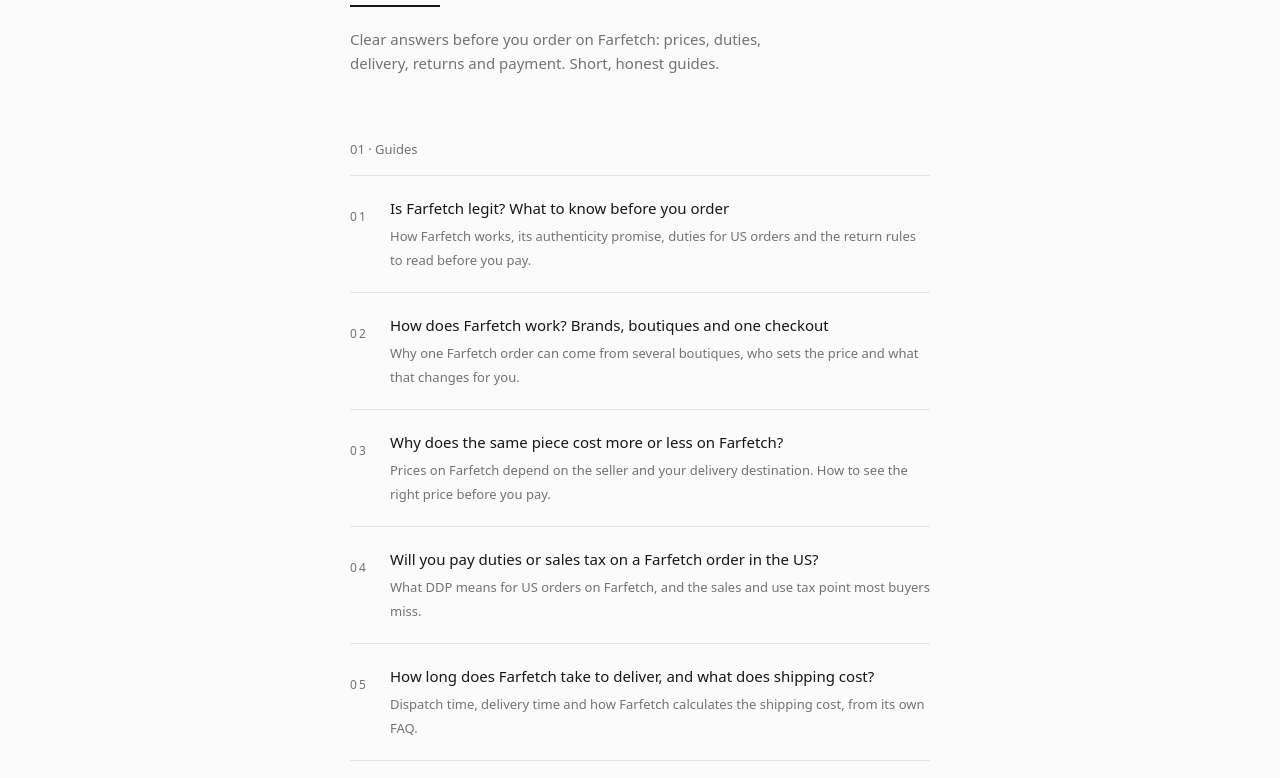
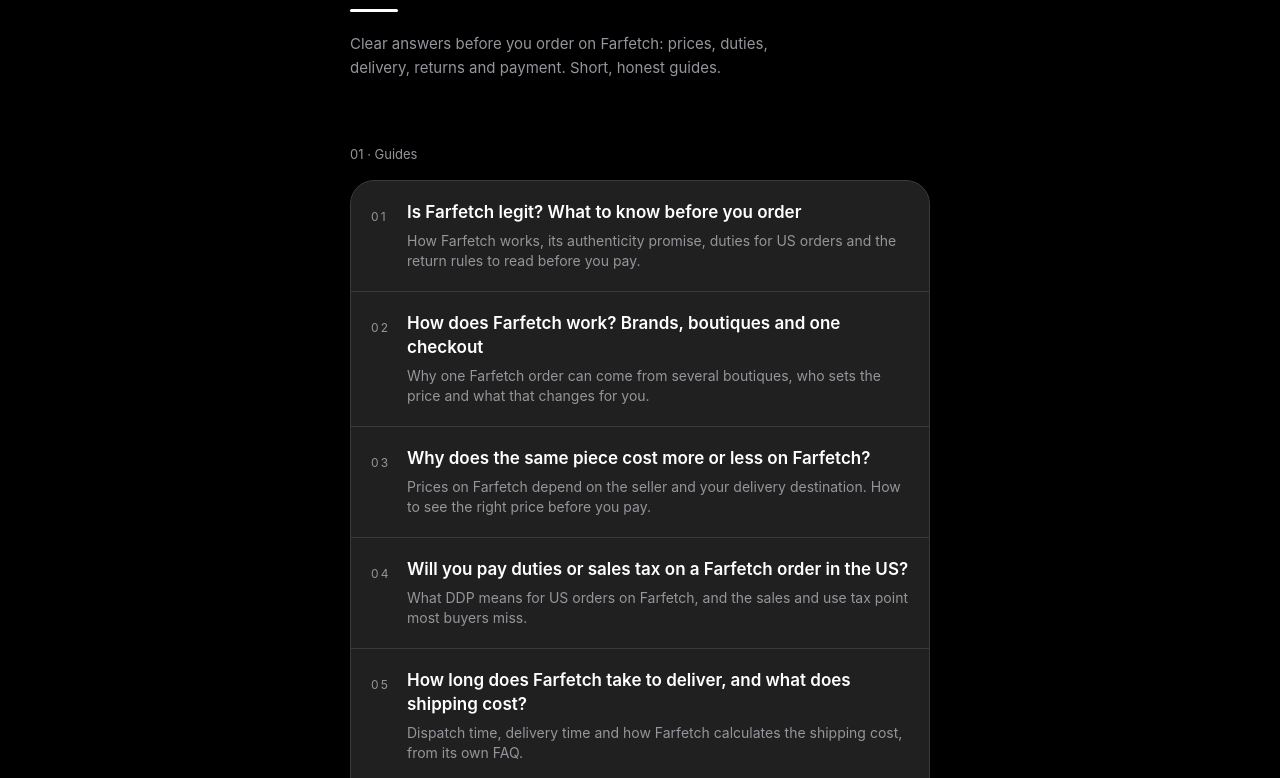
Before and after one commit to techonni/pieceworth, an Astro site: page / in a window 1280 px wide. Shown: the part 263-1041 px from the top of the page. Built offline with nearby package versions, Linux system fonts and the light colour scheme; Astro itself is replaced by a stand-in of ours.

Commit message:
New shared identity: black background, dark grey cards, white text; restyled drawer

```diff
--- a/src/components/GuideList.astro
+++ b/src/components/GuideList.astro
@@ -9,15 +9,15 @@ interface Props {
 const { lang } = Astro.props;
 ---
 
-<ul class="divide-y divide-line border-t border-b border-line">
+<ul class="divide-y divide-line overflow-hidden rounded-[24px] border border-line bg-surface-2">
   {
     guides[lang].map((guide, index) => (
       <li>
-        <a href={guidePath(lang, guide)} class="flex gap-5 py-5 hover:opacity-60">
-          <span class="w-5 shrink-0 pt-[9px] text-[12px] tracking-[0.18em] text-muted">{String(index + 1).padStart(2, "0")}</span>
+        <a href={guidePath(lang, guide)} class="group flex gap-4 px-5 py-5 transition-colors hover:bg-surface-3">
+          <span class="w-5 shrink-0 pt-[4px] text-[12px] tracking-[0.18em] text-muted">{String(index + 1).padStart(2, "0")}</span>
           <span>
-            <span class="text-[15px] font-medium leading-5">{guide.question}</span>
-            <span class="mt-1 block text-[13px] text-muted">{guide.summary}</span>
+            <span class="text-[17px] font-semibold leading-[22px] group-hover:underline group-hover:underline-offset-4">{guide.question}</span>
+            <span class="mt-1.5 block text-[14px] leading-5 text-muted">{guide.summary}</span>
           </span>
         </a>
       </li>
--- a/src/components/GuidesIndex.astro
+++ b/src/components/GuidesIndex.astro
@@ -13,6 +13,6 @@ const t = ui[lang];
 
 <Base lang={lang} title={t.guidesTitle} description={t.guidesDescription} alternates={pageAlternates("guides")} crumbs={[{ label: t.guides }]}>
   <h1 class="pt-6 text-[26px] font-semibold leading-8 tracking-[-0.015em]">{t.guidesTitle}</h1>
-  <div class="mt-6 h-[2px] w-[90px] bg-ink" aria-hidden="true"></div>
+  <div class="mt-6 h-[3px] w-[48px] rounded-full bg-ink" aria-hidden="true"></div>
   <div class="mt-8"><GuideList lang={lang} /></div>
 </Base>
--- a/src/components/HomePage.astro
+++ b/src/components/HomePage.astro
@@ -15,7 +15,7 @@ const [before, word, after] = t.heroTitle;
 <Base lang={lang} alternates={pageAlternates("home")}>
   <section class="pt-10 pb-16">
     <h1 class="text-[26px] font-semibold leading-8 tracking-[-0.015em]">{before}{word}{after}</h1>
-    <div class="mt-6 h-[2px] w-[90px] bg-ink" aria-hidden="true"></div>
+    <div class="mt-6 h-[3px] w-[48px] rounded-full bg-ink" aria-hidden="true"></div>
     <p class="mt-5 max-w-md text-muted">{t.heroText}</p>
   </section>
 
--- a/src/components/TextPage.astro
+++ b/src/components/TextPage.astro
@@ -56,7 +56,7 @@ const text = {
 
 <Base lang={lang} title={text.title} description={text.description} alternates={pageAlternates(page)} crumbs={[{ label: text.title }]}>
   <h1 class="pt-6 text-[26px] font-semibold leading-8 tracking-[-0.015em]">{text.title}</h1>
-  <div class="mt-6 h-[2px] w-[90px] bg-ink" aria-hidden="true"></div>
+  <div class="mt-6 h-[3px] w-[48px] rounded-full bg-ink" aria-hidden="true"></div>
   <div class="prose-text mt-8">
     {text.body.map((paragraph) => <p set:html={paragraph} />)}
   </div>
--- a/src/layouts/Base.astro
+++ b/src/layouts/Base.astro
@@ -89,7 +89,7 @@ const switcher = (["en", "fr"] as const).map((code) => ({
           <a href={paths.home[lang]} class="text-[15px] font-semibold tracking-[-0.01em]">{siteName}</a>
           <button
             type="button"
-            class="-my-1.5 -mr-2 flex h-9 w-9 items-center justify-center rounded-md text-ink hover:bg-black/[0.04] focus-visible:outline-2 focus-visible:outline-offset-2 focus-visible:outline-ink"
+            class="-my-1.5 flex h-10 w-10 items-center justify-center rounded-full border border-line bg-surface-2 text-ink transition-colors hover:bg-surface-3 focus-visible:outline-2 focus-visible:outline-offset-2 focus-visible:outline-ink"
             aria-expanded="false"
             aria-controls="site-menu"
             aria-label="Menu"
@@ -104,7 +104,7 @@ const switcher = (["en", "fr"] as const).map((code) => ({
     <!-- Side drawer: slides in from the right, full height, over a dimmed page. -->
     <div id="site-menu" hidden class="group/drawer fixed inset-0 z-50" data-menu-drawer>
       <div
-        class="absolute inset-0 bg-black/20 opacity-0 transition-opacity duration-300 ease-out group-data-[open]/drawer:opacity-100 motion-reduce:transition-none"
+        class="absolute inset-0 bg-black/60 opacity-0 backdrop-blur-[2px] transition-opacity duration-300 ease-out group-data-[open]/drawer:opacity-100 motion-reduce:transition-none"
         aria-hidden="true"
         data-menu-backdrop
       ></div>
@@ -112,13 +112,13 @@ const switcher = (["en", "fr"] as const).map((code) => ({
         role="dialog"
         aria-modal="true"
         aria-label="Menu"
-        class="absolute inset-y-0 right-0 flex w-[85%] max-w-[360px] translate-x-full flex-col overflow-y-auto border-l border-line bg-paper px-5 pb-8 pt-6 transition-transform duration-300 ease-out group-data-[open]/drawer:translate-x-0 motion-reduce:transition-none sm:w-[320px] sm:px-8"
+        class="absolute inset-y-0 right-0 flex w-[85%] max-w-[360px] translate-x-full flex-col overflow-y-auto rounded-l-[24px] border-l border-line bg-surface px-5 pb-8 pt-6 shadow-[0_8px_32px_rgb(0_0_0/0.6)] transition-transform duration-300 ease-out group-data-[open]/drawer:translate-x-0 motion-reduce:transition-none sm:w-[320px] sm:px-8"
         data-menu-panel
       >
         <div class="flex justify-end">
           <button
             type="button"
-            class="-my-1.5 -mr-2 flex h-9 w-9 items-center justify-center rounded-md text-ink hover:bg-black/[0.04] focus-visible:outline-2 focus-visible:outline-offset-2 focus-visible:outline-ink"
+            class="-my-1.5 flex h-10 w-10 items-center justify-center rounded-full border border-line bg-surface-2 text-ink transition-colors hover:bg-surface-3 focus-visible:outline-2 focus-visible:outline-offset-2 focus-visible:outline-ink"
             aria-label={lang === "en" ? "Close menu" : "Fermer le menu"}
             data-menu-close
           >
@@ -127,16 +127,16 @@ const switcher = (["en", "fr"] as const).map((code) => ({
             </svg>
           </button>
         </div>
-        <nav class="-mx-3 mt-8 flex flex-col text-[15px] font-semibold leading-5 tracking-[-0.01em]">
-          {nav.map((item) => <a href={item.href} class="rounded px-3 py-2.5 hover:bg-[#f5f5f5]">{item.label}</a>)}
+        <nav class="mt-8 flex flex-col overflow-hidden rounded-[20px] border border-line bg-surface-2 text-[17px] font-semibold leading-5 tracking-[-0.01em]">
+          {nav.map((item) => <a href={item.href} class="flex items-center justify-between border-b border-line px-4 py-3.5 last:border-b-0 hover:bg-surface-3">{item.label}<span aria-hidden="true" class="text-muted">›</span></a>)}
         </nav>
-        <nav aria-label="Language / Langue" class="mt-6 flex gap-3 border-t border-line pt-5 text-[12px] font-medium tracking-[0.04em]">
+        <nav aria-label="Language / Langue" class="mt-6 flex w-fit gap-1 rounded-full border border-line bg-surface-2 p-1 text-[13px] font-semibold tracking-[0.04em]">
           {
             switcher.map((item) =>
               item.code === lang ? (
-                <span aria-current="true" class="text-ink">{item.label}</span>
+                <span aria-current="true" class="rounded-full bg-accent px-3.5 py-1.5 text-on-accent">{item.label}</span>
               ) : (
-                <a href={item.href} hreflang={item.code} class="text-muted/60 hover:text-ink">{item.label}</a>
+                <a href={item.href} hreflang={item.code} class="rounded-full px-3.5 py-1.5 text-muted hover:bg-surface-3 hover:text-ink">{item.label}</a>
               ),
             )
           }
@@ -215,8 +215,8 @@ const switcher = (["en", "fr"] as const).map((code) => ({
             <ol class="flex flex-wrap gap-x-3">
               {trail.map((crumb, index) => (
                 <li class="flex gap-3">
-                  {index > 0 && <span aria-hidden="true" class="text-muted/50">·</span>}
-                  {crumb.href ? <a href={crumb.href} class="hover:text-ink">{crumb.label}</a> : <span aria-current="page" class="text-ink">{crumb.label}</span>}
+                  {index > 0 && <span aria-hidden="true" class="text-faint">·</span>}
+                  {crumb.href ? <a href={crumb.href} class="underline decoration-line underline-offset-4 hover:text-ink hover:decoration-ink">{crumb.label}</a> : <span aria-current="page" class="text-ink">{crumb.label}</span>}
                 </li>
               ))}
             </ol>
@@ -226,7 +226,7 @@ const switcher = (["en", "fr"] as const).map((code) => ({
       <main>
         <slot />
       </main>
-      <footer class="mt-12 pb-16 text-[13px] leading-5 text-[#a0a0a0]">
+      <footer class="mt-12 pb-16 text-[13px] leading-5 text-faint">
         <p class="mb-4">{t.footerLine}</p>
         <p>
           {t.footer} <a href={paths.disclosure[lang]} class="underline underline-offset-4">{t.disclosure}</a>.
--- a/src/pages/404.astro
+++ b/src/pages/404.astro
@@ -5,5 +5,5 @@ import Base from "../layouts/Base.astro";
 <Base title="Page not found">
   <h1 class="pt-6 text-[26px] font-semibold leading-8 tracking-[-0.015em]">Page not found</h1>
   <p class="mt-4 text-muted">This page doesn't exist or has moved.</p>
-  <p class="mt-8"><a href="/guides/" class="border-b border-ink pb-0.5 hover:opacity-60">See all guides</a></p>
+  <p class="mt-8"><a href="/guides/" class="inline-flex h-11 items-center rounded-full bg-accent px-5 font-semibold text-on-accent hover:bg-[#e5e5e5]">See all guides</a></p>
 </Base>
--- a/src/styles/global.css
+++ b/src/styles/global.css
@@ -1,13 +1,20 @@
 @import "tailwindcss";
 @import "@fontsource-variable/geist";
+@import "./tokens.css";
 
 @theme {
-  --font-sans: "Geist Variable", ui-sans-serif, system-ui, sans-serif;
-  /* Même thème que zunrel.com. */
-  --color-paper: #fbfbfb;
-  --color-ink: #171717;
-  --color-muted: #737373;
-  --color-line: #e5e5e5;
+  --font-sans: -apple-system, BlinkMacSystemFont, "SF Pro Text", "Geist Variable", "Inter", system-ui, sans-serif;
+  /* Shared identity (tokens.css): black background, dark greys, white text. */
+  --color-paper: #000000;
+  --color-ink: #ffffff;
+  --color-muted: #95959b;
+  --color-faint: #808086;
+  --color-line: #3a3a3c;
+  --color-surface: #141414;
+  --color-surface-2: #202020;
+  --color-surface-3: #292929;
+  --color-accent: #ffffff;
+  --color-on-accent: #000000;
 }
 
 html {
@@ -16,7 +23,17 @@ html {
 }
 
 ::selection {
-  background: var(--color-line);
+  background: #3a3a3c;
+  color: #fff;
+}
+
+:focus-visible {
+  outline: 2px solid #fff;
+  outline-offset: 3px;
+}
+
+html {
+  color-scheme: dark;
 }
 
 .prose-text p + p {
--- /dev/null
+++ b/src/styles/tokens.css
@@ -0,0 +1,79 @@
+/* ==========================================================================
+   Identidade Dário Pinheiro — design tokens partilhados (v1, 2026-10-04)
+   Inspirado na interface escura da app Grok Bot (iOS).
+   Cores medidas na captura de referência (PIL): fundo da app #141414,
+   cartões #202020, contornos #292929, texto secundário #95959b, texto #ffffff.
+   Usado em: dariopinheiro.com, zunrel.com, game.zunrel.com,
+   pieceworth, techonni.com.
+   ========================================================================== */
+:root {
+  color-scheme: dark;
+
+  /* --- Fundos (do mais escuro ao mais claro) --- */
+  --id-bg: #000000;          /* fundo da página: preto puro */
+  --id-surface-1: #141414;   /* zonas discretas, cabeçalho, rodapé */
+  --id-surface-2: #202020;   /* cartões, bolhas, gaveta (drawer) */
+  --id-surface-3: #292929;   /* hover de cartões, chips, campos em foco */
+
+  /* --- Contornos --- */
+  --id-line: #262626;        /* separadores subtis */
+  --id-line-strong: #3a3a3c; /* contorno de cartões e campos */
+  --id-focus: #ffffff;       /* anel de foco (teclado) */
+
+  /* --- Texto (contraste WCAG medido) --- */
+  --id-text: #ffffff;        /* principal: 21:1 em #000, 16.3:1 em #202020 */
+  --id-text-2: #95959b;      /* secundário: 7.0:1 em #000, 5.5:1 em #202020, 4.9:1 em #292929 */
+  --id-text-3: #808086;      /* terciário/meta: 5.3:1 em #000, 4.7:1 em #141414 (só sobre fundo/superfície 1) */
+
+  /* --- Ação (botões) --- */
+  --id-accent: #ffffff;      /* botão principal branco (como o botão enviar) */
+  --id-on-accent: #000000;   /* texto/ícone sobre botão branco */
+  --id-accent-hover: #e5e5e5;
+  --id-ghost: #202020;       /* botão secundário */
+  --id-ghost-hover: #2c2c2e;
+
+  /* --- Estados --- */
+  --id-success: #30d158;
+  --id-danger: #ff453a;
+  --id-warning: #ffd60a;
+
+  /* --- Cantos arredondados --- */
+  --id-radius-xs: 8px;
+  --id-radius-sm: 12px;
+  --id-radius-md: 16px;
+  --id-radius-lg: 20px;
+  --id-radius-xl: 24px;
+  --id-radius-pill: 9999px;
+
+  /* --- Tipografia --- */
+  --id-font: -apple-system, BlinkMacSystemFont, "SF Pro Text", "SF Pro Display",
+    "Geist Variable", "Geist", "Inter", system-ui, "Segoe UI", Roboto, sans-serif;
+  --id-font-mono: ui-monospace, "SF Mono", "Geist Mono", Menlo, Consolas, monospace;
+  --id-text-xs: 13px;
+  --id-text-sm: 15px;
+  --id-text-md: 17px;   /* tamanho base iOS */
+  --id-text-lg: 20px;
+  --id-text-xl: 28px;
+  --id-text-2xl: 34px;
+  --id-weight-regular: 400;
+  --id-weight-medium: 500;
+  --id-weight-semibold: 600;
+
+  /* --- Espaçamento (grelha de 4px) --- */
+  --id-space-1: 4px;
+  --id-space-2: 8px;
+  --id-space-3: 12px;
+  --id-space-4: 16px;
+  --id-space-5: 20px;
+  --id-space-6: 24px;
+  --id-space-8: 32px;
+  --id-space-10: 40px;
+  --id-space-12: 48px;
+  --id-space-16: 64px;
+
+  /* --- Sombras e movimento --- */
+  --id-shadow: 0 8px 32px rgb(0 0 0 / 0.6);
+  --id-backdrop: rgb(0 0 0 / 0.6);
+  --id-ease: cubic-bezier(0.32, 0.72, 0, 1); /* curva tipo iOS */
+  --id-dur: 0.3s;
+}
```
Also changed, not shown: src/components/GuidePage.astro (+4 -4 lines).
